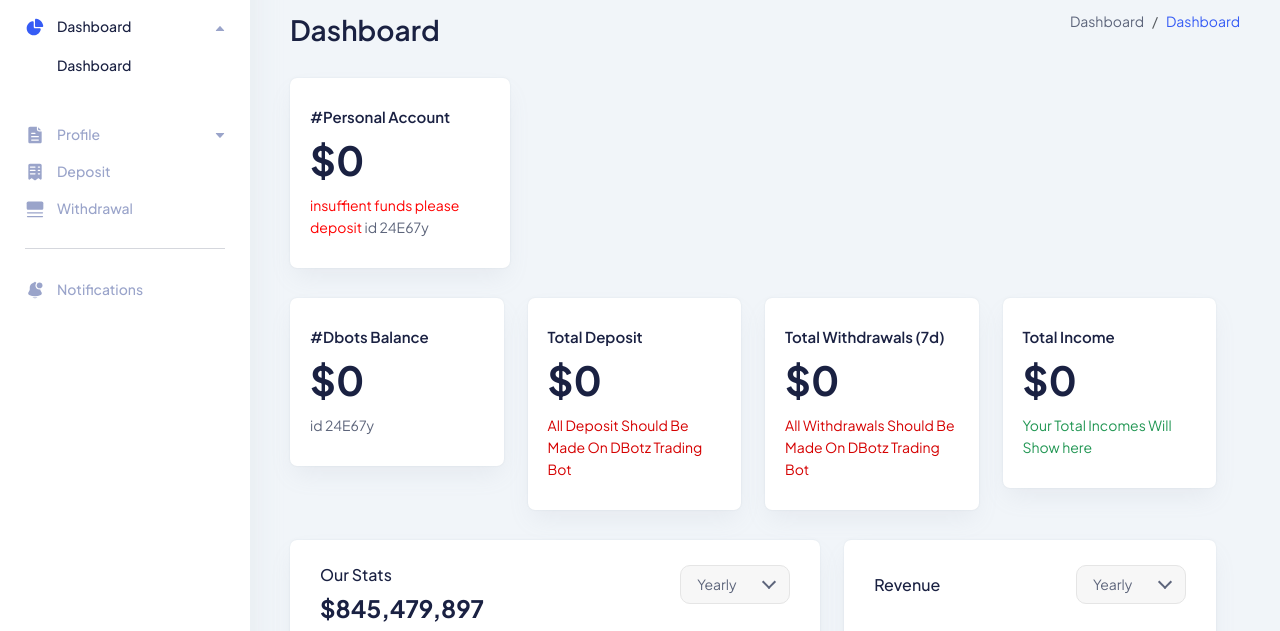
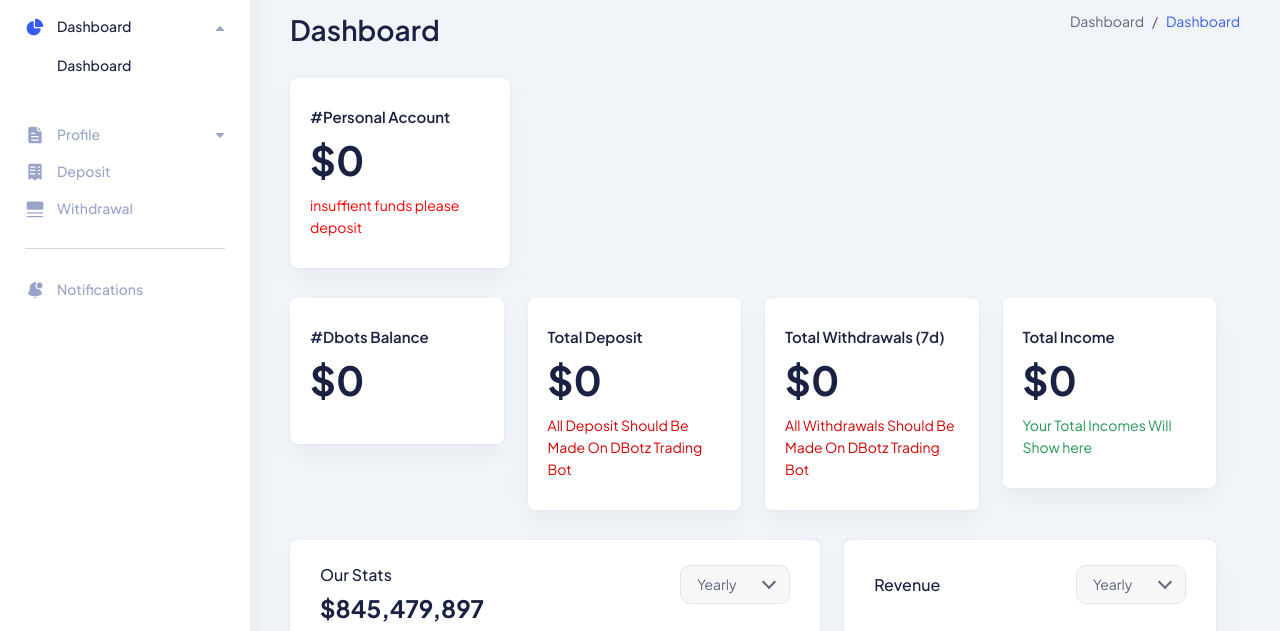
Before and after one commit to DDbots-actv/Dashboard, a website: page index.html in a window 1280 px wide. Shown: the part 109-740 px from the top of the page. Drawn offline with Linux system fonts and the light colour scheme; files whose address does not match are found by name.

Commit message:
Update index.html

```diff
--- a/index.html
+++ b/index.html
@@ -511,7 +511,7 @@
                   <h3 class="text-bold mb-10"  style="font-size: 2.5rem;">$0</h3>
                   <p class="text-sm" style="color: red;">
                      insuffient funds please deposit
-                    <span class="text-gray">id 24E67y</span>
+
                   </p>
                 </div>
               </div>
@@ -530,7 +530,7 @@
                   <h3 class="text-bold mb-10"  style="font-size: 2.5rem;">$0</h3>
                   <p class="text-sm" style="color: red;">
 
-                    <span class="text-gray">id 24E67y</span>
+
                   </p>
                 </div>
               </div>
```
